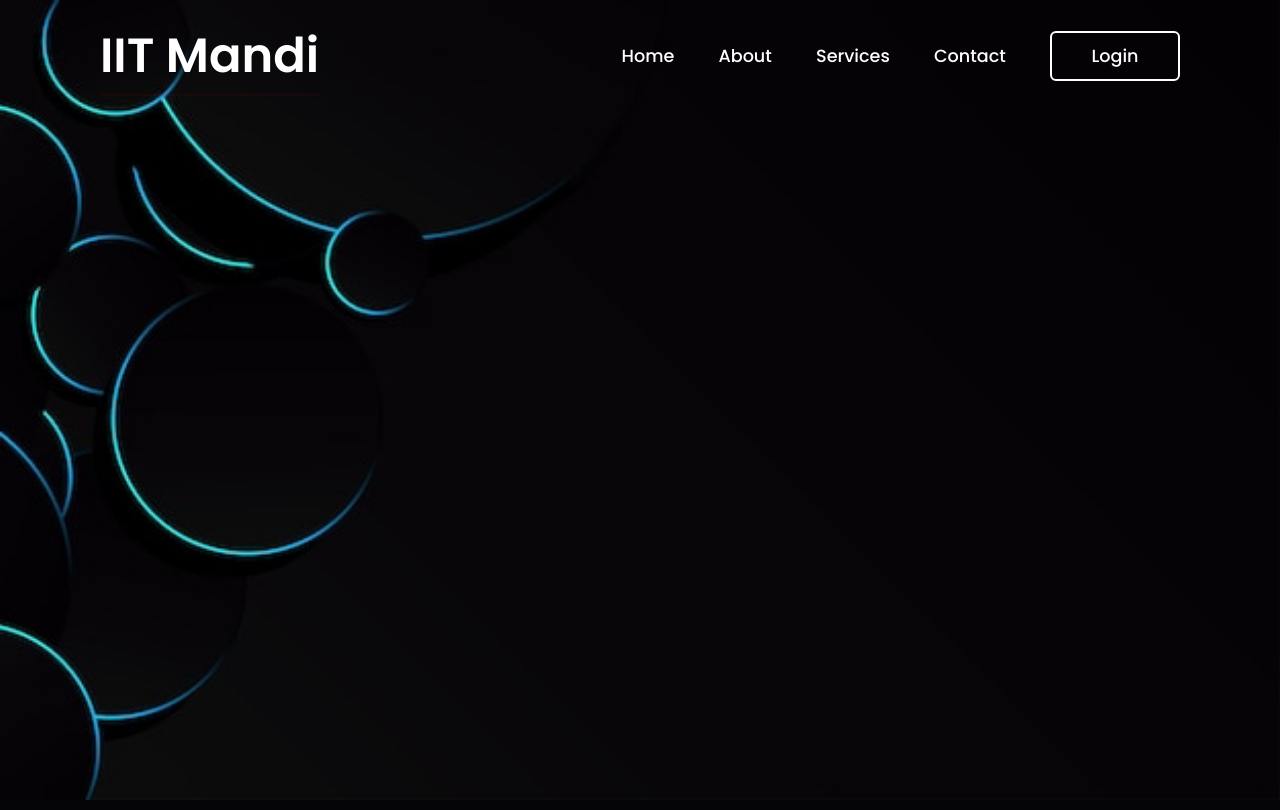
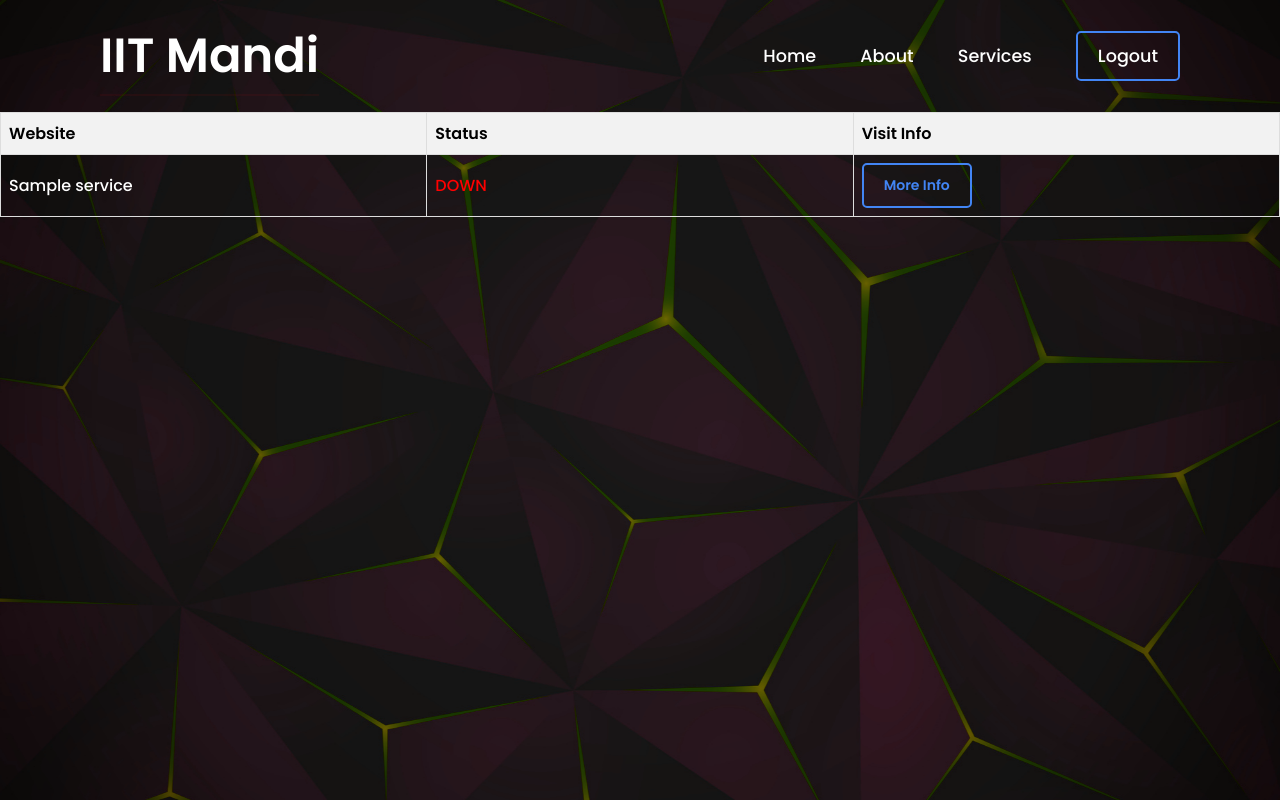
Before and after one commit to saic-iitmandi/services-monitoring-system, a Flask app: template src/templates/index.html in a window 1280 px wide. Run offline with Flask 3, Linux system fonts and the light colour scheme; the template is opened without the code that fills it: most values are stand-ins (such as "Sample title", 1, 10 or a date in 2020).

Commit message:
index and service page

```diff
--- a/src/controllers.py
+++ b/src/controllers.py
@@ -14,6 +14,7 @@ def getAllServices():
   except:
     print('err')
     return None
+  servicesStatus = servicesStatus.sort(key=lambda x: x['name'].lower())
   return servicesStatus
 
 
@@ -21,4 +22,4 @@ def getService(name):
   servicesStatus = getAllServices()
   if servicesStatus == None:
     return None
-  return next((x for x in servicesStatus if x['dns'] == name), None)
+  return next((x for x in servicesStatus if x['name'] == name), None)
--- a/src/cron.py
+++ b/src/cron.py
@@ -38,6 +38,7 @@ def checkStatus(inp):
       r = requests.get(
           "https://iitmandi.co.in", timeout=3)
       status['link'] = "iitmandi.co.in"
+      status['name'] = "iitmandi"
     else:
       r = requests.get(
           "https://" + service['dns'] + ".iitmandi.co.in", timeout=3)
--- a/src/static/style.css
+++ b/src/static/style.css
@@ -6,20 +6,34 @@
 	box-sizing: border-box;
 	font-family: 'Poppins', sans-serif;
 }
-
 body {
-    display: flex;
+	margin-bottom: 10px;
+	text-align: center;
 	justify-content: center;
 	align-items: center;
 	min-height: 100vh;
-    height: 100%;
-    background: url('bg2.jpg') no-repeat center center fixed;
-    background-size: cover;
+	height: 100%; /* Prevents scrolling when the image scales */
 }
 
+.background-container {
+	position: fixed;
+	top: 0;
+	left: 0;
+	width: 100%;
+	height: 100%;
+	background: url('bg6.jpg') no-repeat center center fixed;
+	background-size: cover;
+	animation: animateBg 5s linear infinite;
+	z-index: -1; /* Move the background behind other content */
+}
+
+@keyframes animateBg {
+	100% {
+		filter: hue-rotate(360deg);
+	}
+}
 
 header {
-    position: fixed;
 	top: 0;
 	left: 0;
 	width: 100%;
@@ -36,7 +50,7 @@ header h1 {
 }
 
 header h1::before {
-    content: "";
+	content: '';
 	position: absolute;
 	bottom: -4px;
 	left: 0;
@@ -57,11 +71,9 @@ header h1::before {
 
 .logo {
 	font-size: 3em;
-    color:white;
+	color: white;
 	user-select: none;
 }
-
-
 
 .navigation a {
 	position: relative;
@@ -83,7 +95,7 @@ header h1::before {
 	border-radius: 5px;
 	transform-origin: right;
 	transform: scaleX(0);
-    transition: transform .5s;
+	transition: transform 0.5s;
 }
 
 .navigation a:hover::after {
@@ -103,7 +115,7 @@ header h1::before {
 	color: #ffffff;
 	font-weight: 500;
 	margin-left: 40px;
-    transition: .5s;
+	transition: 0.5s;
 }
 
 .navigation .bthLogin-popup:hover {
@@ -116,16 +128,16 @@ header h1::before {
 	width: 400px;
 	height: 440px;
 	background: transparent;
-    border: 2px solid rgba(255, 255, 255, .5);
+	border: 2px solid rgba(255, 255, 255, 0.5);
 	border-radius: 20px;
 	backdrop-filter: blur(20px);
-    box-shadow: 0 0 30px rgba(0, 0, 0, .5);
+	box-shadow: 0 0 30px rgba(223, 215, 215, 0.5);
 	display: flex;
 	justify-content: center;
 	align-items: center;
 	overflow: hidden;
 	transform: scale(0);
-    transition: transform .5s ease, height .2s ease;
+	transition: transform 0.5s ease, height 0.2s ease;
 }
 
 .wrapper.active-popup {
@@ -142,7 +154,7 @@ header h1::before {
 }
 
 .wrapper .form-box.login {
-    transition: transfrom .18s ease;
+	transition: transform 0.18s ease;
 	transform: translateX(0);
 }
 
@@ -158,7 +170,7 @@ header h1::before {
 }
 
 .wrapper.active .form-box.register {
-    transition: transfrom .18s ease;
+	transition: transform 0.18s ease;
 	transform: translateX(0);
 }
 
@@ -168,7 +180,7 @@ header h1::before {
 	right: 0;
 	width: 45px;
 	height: 45px;
-    background:#efefef;
+	background: #efefef;
 	font-size: 2em;
 	color: black;
 	display: flex;
@@ -202,7 +214,7 @@ header h1::before {
 	color: #d2d6d8;
 	font-weight: 500;
 	pointer-events: none;
-    transition: .5s;
+	transition: 0.5s;
 }
 
 .input-box input:focus ~ label,
@@ -231,7 +243,7 @@ header h1::before {
 }
 
 .remember-forgot {
-    font-size: .9em;
+	font-size: 0.9em;
 	color: #caced1;
 	font-weight: 500;
 	margin: -15px 0 15px;
@@ -267,7 +279,7 @@ header h1::before {
 }
 
 .login-register {
-    font-size: .9em;
+	font-size: 0.9em;
 	color: #7f8284;
 	text-align: center;
 	font-weight: 500;
@@ -283,3 +295,64 @@ header h1::before {
 .login-register p a:hover {
 	text-decoration: underline;
 }
+
+/* for main  */
+
+.logout-button {
+	display: inline-block;
+	padding: 10px 20px;
+	font-size: 14px;
+	font-weight: bold;
+	text-align: center;
+	text-decoration: none;
+	cursor: pointer;
+	border: 2px solid #4285f4; /* Border color */
+	color: #4285f4; /* Text color */
+	border-radius: 5px; /* Rounded corners */
+	transition: background-color 0.3s, color 0.3s; /* Smooth transition */
+}
+
+.logout-button:hover {
+	background-color: #4285f4; /* Change background color on hover */
+	color: #ffffff; /* Change text color on hover */
+}
+table {
+	border-collapse: collapse;
+	width: 100%;
+	table-layout: fixed;
+}
+
+th,
+td {
+	border: 1px solid #ddd;
+	padding: 8px;
+	text-align: left;
+}
+
+th {
+	background-color: #f2f2f2;
+	position: sticky;
+	top: 0;
+}
+
+.green {
+	color: green;
+}
+
+.red {
+	color: red;
+}
+
+.white-text {
+	color: white;
+}
+
+.table-container {
+	max-height: 700px;
+	overflow-y: auto;
+}
+.box-content h3,
+.box-content p,
+.button-container a {
+	color: #fff;
+}
--- a/src/templates/index.html
+++ b/src/templates/index.html
@@ -3,11 +3,11 @@
 	<head>
 		<meta charset="UTF-8" />
 		<meta name="viewport" content="width=device-width, initial-scale=1.0" />
-
-		<title>Login and Registration</title>
-		<link rel="stylesheet" href="static/style.css" />
+		<title>Website Activity</title>
+		<link rel="stylesheet" type="text/css" href="static/style.css" />
 	</head>
 	<body>
+		<div class="background-container"></div>
 		<header>
 			<h1 class="logo">IIT Mandi</h1>
 
@@ -15,92 +15,39 @@
 				<a href="home.html">Home</a>
 				<a href="#">About</a>
 				<a href="#">Services</a>
-				<a href="#">Contact</a>
-				<button class="bthLogin-popup">Login</button>
+				<a href="index.html" class="logout-button">Logout</a>
 			</nav>
 		</header>
-		<div class="wrapper">
-			<span class="icon-close">
-				<ion-icon name="close"></ion-icon>
-			</span>
-			<div class="form-box login">
-				<h2>Login</h2>
-				<form action="#">
-					<div class="input-box">
-						<span class="icon">
-							<ion-icon name="mail"></ion-icon>
-						</span>
-						<input type="email" required />
-						<label>Email</label>
-					</div>
-					<div class="input-box">
-						<span class="icon">
-							<ion-icon name="lock-closed"></ion-icon>
-						</span>
-						<input type="password" required />
-						<label>Password</label>
-					</div>
-					<div class="remember-forgot">
-						<label><input type="checkbox" required /> Remember me</label>
-						<a href="#">Forgot Password?</a>
-					</div>
-					<button type="submit" class="bth">Login</button>
-					<div class="login-register">
-						<p>
-							Don't have an account?
-							<a href="#" class="register-link">Register</a>
-						</p>
-					</div>
-				</form>
-			</div>
-
-			<div class="form-box register">
-				<h2>Registration</h2>
-				<form action="#">
-					<div class="input-box">
-						<span class="icon">
-							<ion-icon name="person"></ion-icon>
-						</span>
-						<input type="text" required />
-						<label>Username</label>
-					</div>
-					<div class="input-box">
-						<span class="icon">
-							<ion-icon name="mail"></ion-icon>
-						</span>
-						<input type="email" required />
-						<label>Email</label>
-					</div>
-					<div class="input-box">
-						<span class="icon">
-							<ion-icon name="lock-closed"></ion-icon>
-						</span>
-						<input type="password" required />
-						<label>Password</label>
-					</div>
-					<div class="remember-forgot">
-						<label
-							><input type="checkbox" required /> I agree to the terms &
-							conditions</label
-						>
-					</div>
-					<button type="submit" class="bth">Register</button>
-					<div class="login-register">
-						<p>
-							Already have an account? <a href="#" class="login-link">Login</a>
-						</p>
-					</div>
-				</form>
-			</div>
+		<div class="table-container">
+			<table>
+				<thead>
+					<tr>
+						<th>Website</th>
+						<th>Status</th>
+						<th>Visit Info</th>
+					</tr>
+				</thead>
+				<tbody id="websiteTableBody">
+					{% for service in services %}
+					<tr>
+						<td class="white-text">{{service.name}}</td>
+						{% if(service.remark == "UP") %}
+						<td class="green">ACTIVE</td>
+						{% else %}
+						<td class="red">DOWN</td>
+						{% endif %}
+						<td>
+							<a
+								href="/service/{{service.name}}"
+								class="logout-button"
+								target="_blank"
+								>More Info</a
+							>
+						</td>
+					</tr>
+					{% endfor %}
+				</tbody>
+			</table>
 		</div>
-		<script src="static/script.js"></script>
-		<script
-			type="module"
-			src="https://unpkg.com/ionicons@7.1.0/dist/ionicons/ionicons.esm.js"
-		></script>
-		<script
-			nomodule
-			src="https://unpkg.com/ionicons@7.1.0/dist/ionicons/ionicons.js"
-		></script>
 	</body>
 </html>
```
Also changed, not shown: src/templates/service.html (added, +64 -0 lines), src/views.py (+24 -4 lines), src/static/bg6.jpg (added). Lines whose indentation alone changed are shown as unchanged.
